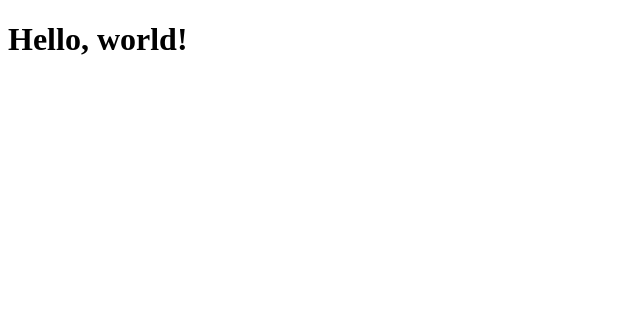
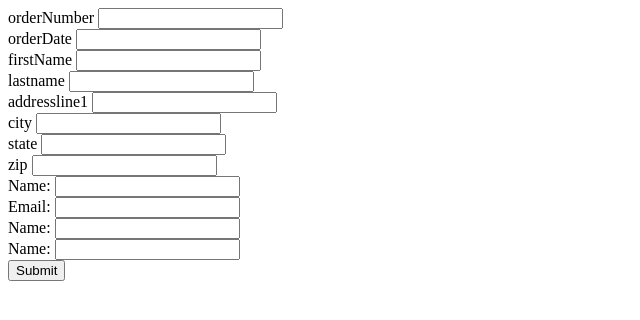
Before and after one commit to laynex31/storefront, a website: page app/public/index.html in a window 1280 px wide. Shown: the whole page, without its empty margins (0-640 px from the left). Drawn offline with Linux system fonts and the light colour scheme.

Commit message:
order from successfully sending to server

```diff
--- a/app/public/index.html
+++ b/app/public/index.html
@@ -6,6 +6,87 @@
     <title>Your Page Title</title>
 </head>
 <body>
-    <h1>Hello, world!</h1>
+
+    <!-- orderNumber, orderDate, orderStatus, firstName, lastName,
+      addressline1, city, states, postalcode, country,
+      SKU, productName, price -->
+    <!-- Basic Form Structure -->
+    <form  id="myForm" method="POST">
+        <div>
+            <label for="orderNumber"> orderNumber</label>
+            <input type="text" id="orderNumber" name="orderNumber" required>
+        </div>
+        <div>
+            <label for="orderDate">orderDate</label>
+            <input type="datetime" id="orderDate" name="orderDate" required>
+        </div>
+        <div>
+            <label for="firstName">firstName</label>
+            <input type="text" id="firstName" name="firstName" required>
+        </div>
+        <div>
+            <label for="lastName">lastname</label>
+            <input type="text" id="lastName" name="lastName" required>
+        </div>
+        <div>
+            <label for="addressline1">addressline1</label>
+            <input type="text" id="addressline1" name="addressline1" required>
+        </div>
+        <div>
+            <label for="city">city</label>
+            <input type="text" id="city" name="city" required>
+        </div>
+        <div>
+            <label for="states">state</label>
+            <input type="text" id="states" name="states" required>
+        </div>
+        <div>
+            <label for="postalcode">zip</label>
+            <input type="text" id="postalcode" name="postalcode" required>
+        </div>
+        <div>
+            <label for="country">Name:</label>
+            <input type="text" id="country" name="country" required>
+        </div>
+        <div>
+            <label for="email">Email:</label>
+            <input type="email" id="email" name="email" required>
+        </div>
+         <div>
+            <label for="country">Name:</label>
+            <input type="text" id="country" name="country" required>
+        </div>
+         <div>
+            <label for="country">Name:</label>
+            <input type="text" id="country" name="country" required>
+        </div>
+        <button type="submit">Submit</button>
+    </form>
+
+    <script>
+        // Form Handling Logic
+        const form = document.getElementById('myForm');
+
+        form.addEventListener('submit', function(event) {
+            // Prevent the default browser form submission
+            event.preventDefault();
+
+            // Collect form data using FormData API
+            const formData = new FormData(form);
+const data = Object.fromEntries(formData.entries());
+            console.log('Form Submitted:', data);
+            alert('Form submitted! Check console for data.');
+             fetch("http://localhost:8000/createOrderForm", {
+    method: 'POST',
+  headers: {
+    'Content-Type': 'application/json' // Must be set for JSON
+  },
+  body: JSON.stringify(data)
+})
+            // Optional: Reset form after submission
+            // form.reset();
+        });
+    </script>
+
 </body>
 </html>
--- a/package.json
+++ b/package.json
@@ -21,6 +21,7 @@
   "dependencies": {
     "dotenv": "^17.4.2",
     "express": "^5.2.1",
-    "mysql2": "^3.22.3"
+    "mysql2": "^3.22.3",
+    "path": "^0.12.7"
   }
 }
```
Also changed, not shown: database.js (+24 -1 lines), server.js (+23 -2 lines), 1 other file.
